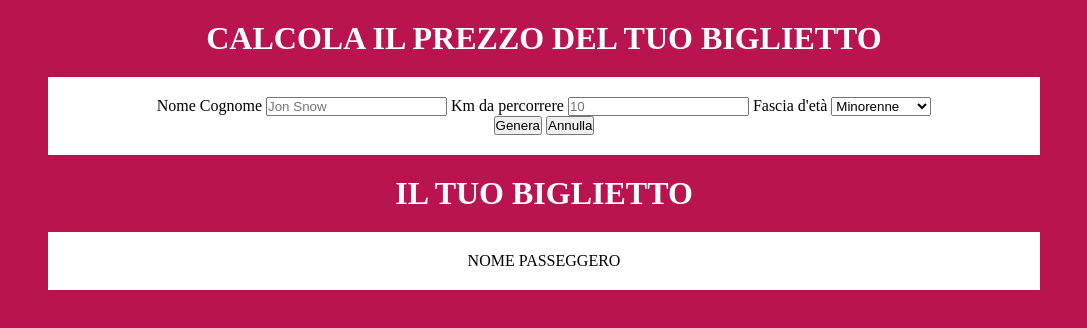
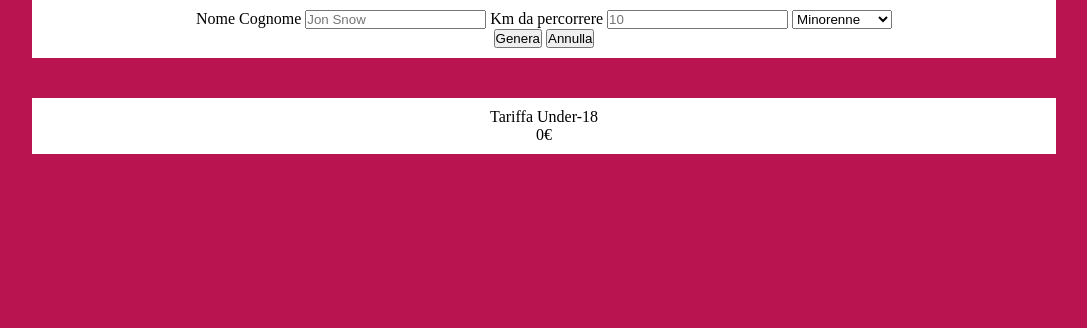
Before and after one commit to leonardobarone/js-biglietto-treno-form, a plain HTML site: page index.html in a window 1280 px wide. Both pictures are taken after a click on the button "Genera". Shown: the whole page, without its empty margins (96-1183 px from the left). Drawn offline with Linux system fonts and the light colour scheme.

Commit message:
esercizio completata logica

```diff
--- a/css/style.css
+++ b/css/style.css
@@ -1,4 +1,4 @@
-/* Reset */
+/* RESET */
 * {
     padding: 0px;
     margin: 0px;
@@ -8,14 +8,21 @@ body {
     background-color: #b91450;
 }
 .contenitore {
-    max-width: 992px;
+    max-width: 80%;
     margin: 0 auto;
+}
+.form-biglietto, .biglietto {
     background-color: white;
-    padding: 20px;
+    padding: 10px;
     text-align: center;
 }
-.titolo {
-    margin: 20px 0px;
-    color: white;
-    text-align: center;
+
+.biglietto {
+    display: none;
+    background-color: white;
+    margin-top: 40px;
 }
+
+.biglietto.aperto {
+    display: block;
+}
--- a/index.html
+++ b/index.html
@@ -10,37 +10,38 @@
     </head>
     <body>
 
-        <h1 class="titolo">CALCOLA IL PREZZO DEL TUO BIGLIETTO</h1>
+        <div class="contenitore">
 
-        <div class="form contenitore">
-
+            <!-- FORM DEL BIGLIETTO -->
+            <div class="form-biglietto">
+                <div class="form-biglietto-campi">
                     <label for="nome">Nome Cognome</label>
                     <input type="text" name="nome" id="nome" placeholder="Jon Snow">
-
                     <label for="km">Km da percorrere</label>
                     <input type="number" name="km" id="km" placeholder="10">
-
-            <label for="età">Fascia d'età</label>
-            <select name="età" id="età">
+                    <label for="fascia"></label>
+                    <select name="fascia" id="fascia">
                         <option value="minorenne">Minorenne</option>
                         <option value="maggiorenne">Maggiorenne</option>
-                <option value="over65">Over 65</option>
+                        <option value="over">Over 65</option>
                     </select>
+                </div>
+                <div class="form-biglietto-bottoni">
+                    <button id="bottoneGenera">Genera</button>
+                    <button id="bottoneAnnulla">Annulla</button>
+                </div>
+            </div>
 
-           <div class="bottoni">
-            <button>Genera</button>
-            <button>Annulla</button>
+            <!-- BIGLIETTO -->
+            <div id="biglietto" class="biglietto">
+                <div id="nome-passeggero"></div>
+                <div id="tipo-offerta"></div>
+                <div id="totale"></div>
             </div>
 
         </div>
 
 
-        <h1 class="titolo">IL TUO BIGLIETTO</h1>
-
-        <div class="biglietto contenitore">
-            <div id="nome">NOME PASSEGGERO</div>
-            <div id="offerta"></div>
-        </div>
 
         <!-- JS -->
         <script src="js/script.js"></script>
--- a/js/script.js
+++ b/js/script.js
@@ -1,7 +1,50 @@
+var bottoneGenera = document.getElementById("bottoneGenera");
+var bottoneAnnulla = document.getElementById("bottoneAnnulla");
 
-// Sulla base di queste informazioni dovrà calcolare il prezzo totale del viaggio, secondo queste regole:
+bottoneGenera.addEventListener("click",
+    function() {
+        var nome = document.getElementById("nome").value;
+        var km = Number(document.getElementById("km").value);
+        var fascia = document.getElementById("fascia").value;
+
+        var prezzo = km * 0.21;
+
+
+        if ( fascia == "minorenne" ){
+            prezzo = prezzo - prezzo * 0.2;
+            var sconto = " Tariffa Under-18"
+        } else if ( fascia == "maggiorenne") {
+            prezzo = prezzo;
+            var sconto = "Tariffa Standard"
+        } else {
+            prezzo = prezzo - prezzo * 0.4;
+            var sconto = "Tariffa Over 65";
+        }
+
+        var prezzoFinale = Number(prezzo.toFixed(2));
+
+        document.getElementById("nome-passeggero").innerHTML = nome;
+        document.getElementById("totale").innerHTML = prezzoFinale + "€";
+        document.getElementById("tipo-offerta").innerHTML = sconto;
+
+        document.getElementById("biglietto").classList.add("aperto");
+    }
+);
+
+bottoneAnnulla.addEventListener("click",
+    function() {
+
+        document.getElementById("nome").value = "";
+        document.getElementById("km").value = "";
+        document.getElementById("fascia").value = "";
+
+        document.getElementById("biglietto").classList.remove("aperto");
+    }
+);
+
+
 // il prezzo del biglietto è definito in base ai km (0.21 € al km)
 // va applicato uno sconto del 20% per i minorenni
 // va applicato uno sconto del 40% per gli over 65.
 // Il recap dei dati e l'output del prezzo finale va stampato in pagina (formattato con massimo due decimali, per indicare centesimi sul prezzo). Questo richiederà un minimo di ricerca.
-// Buon lavoro a domani!
+// Buon lavoro a domani! :faccia_leggermente_sorridente:
```
Lines whose indentation alone changed are shown as unchanged.
